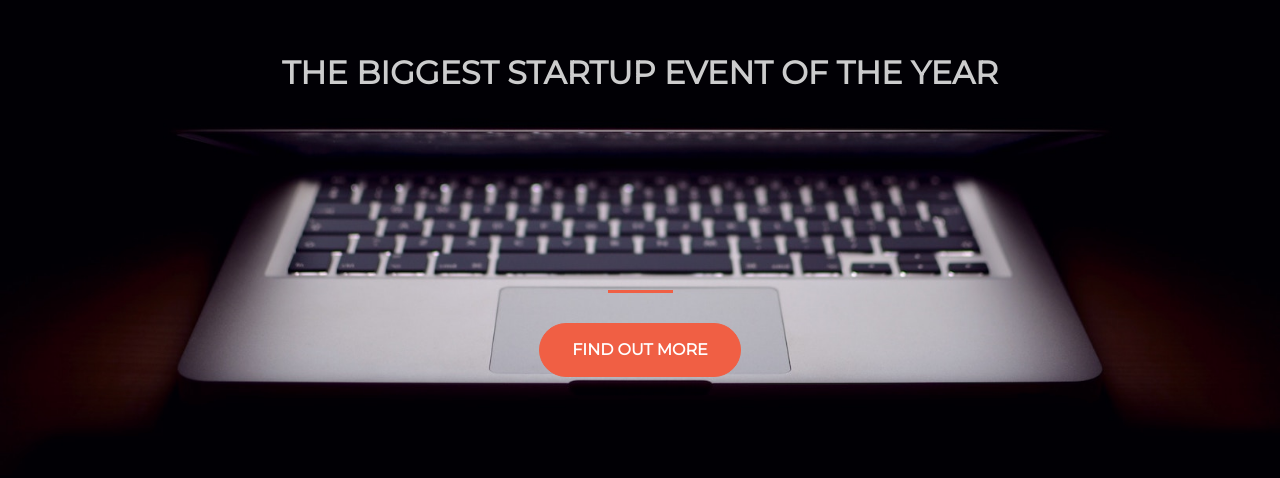
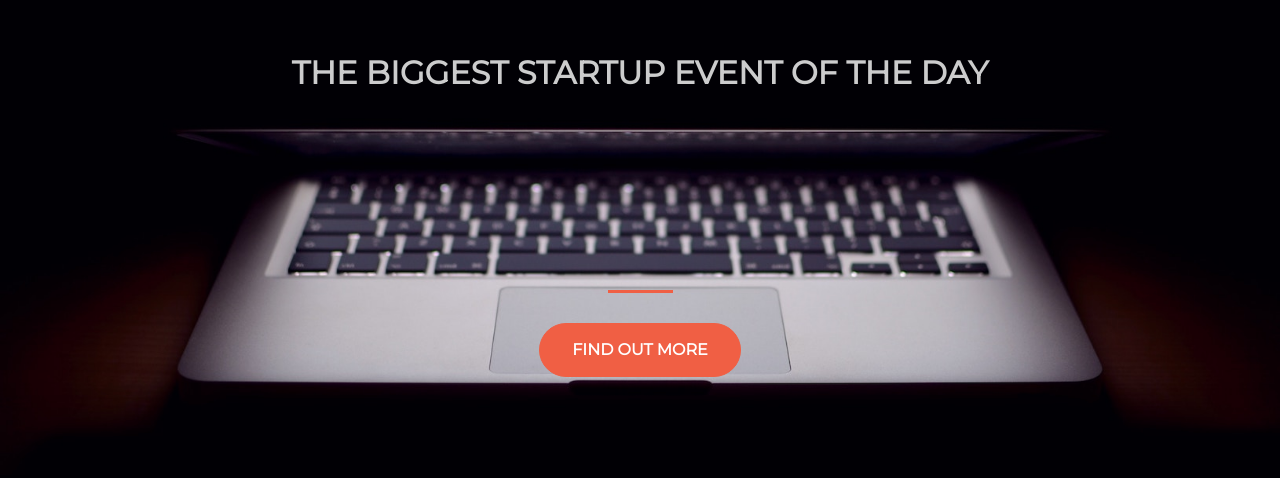
Before and after one commit to timdevpro/timdevpro.github.io, a plain HTML site: page index.html in a window 1280 px wide. Shown: the part 184-662 px from the top of the page. Drawn offline with nearby package versions, Linux system fonts and the light colour scheme.

Commit message:
Startup off the day

```diff
--- a/index.html
+++ b/index.html
@@ -18,7 +18,7 @@
         <div class="row">
           <div class="col-lg-12 my-auto">
             <h1 class="text-uppercase faded">
-              <strong>the biggest startup event of the year</strong>
+              <strong>the biggest startup event of the day</strong>
             </h1>
             <hr>
           </div>
```
